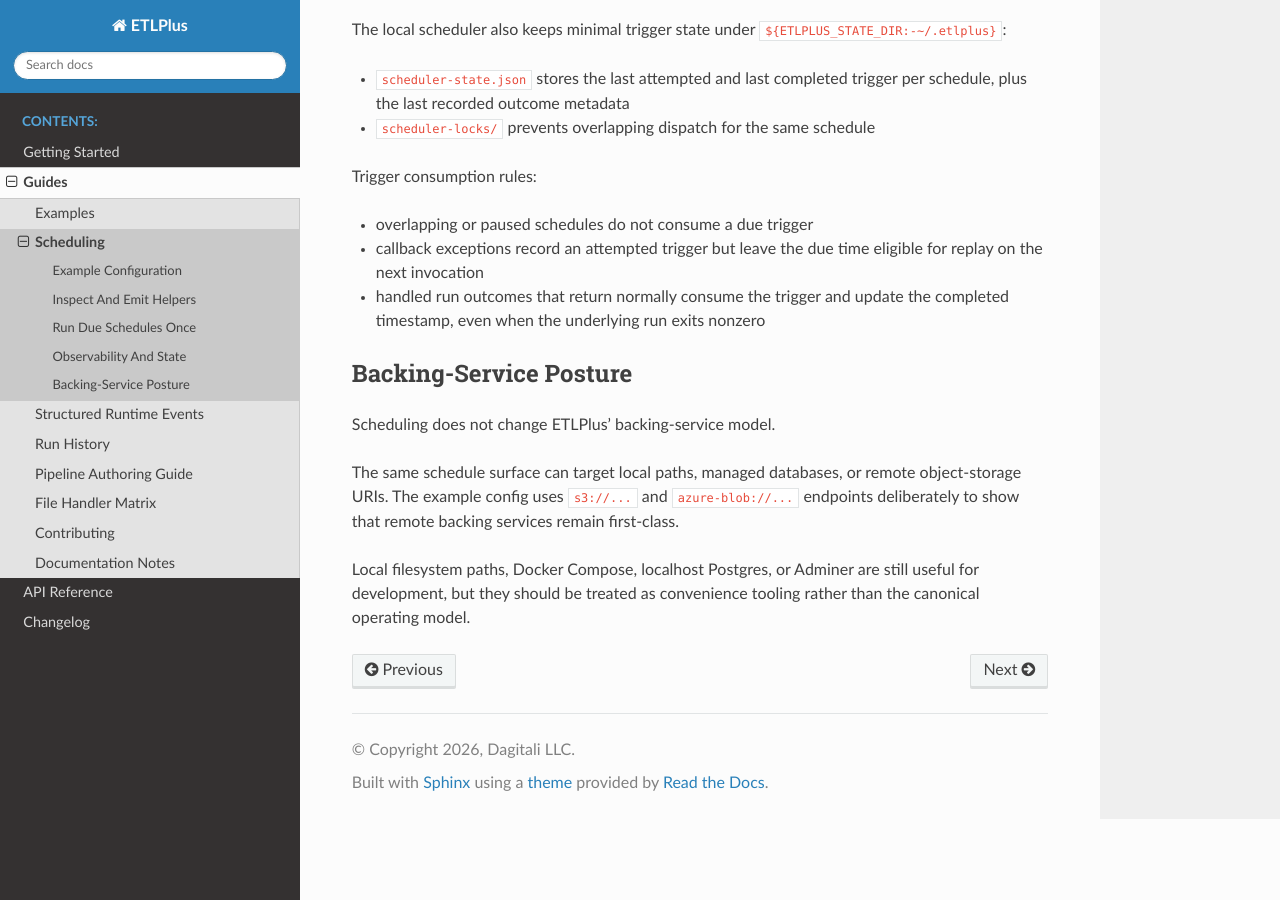
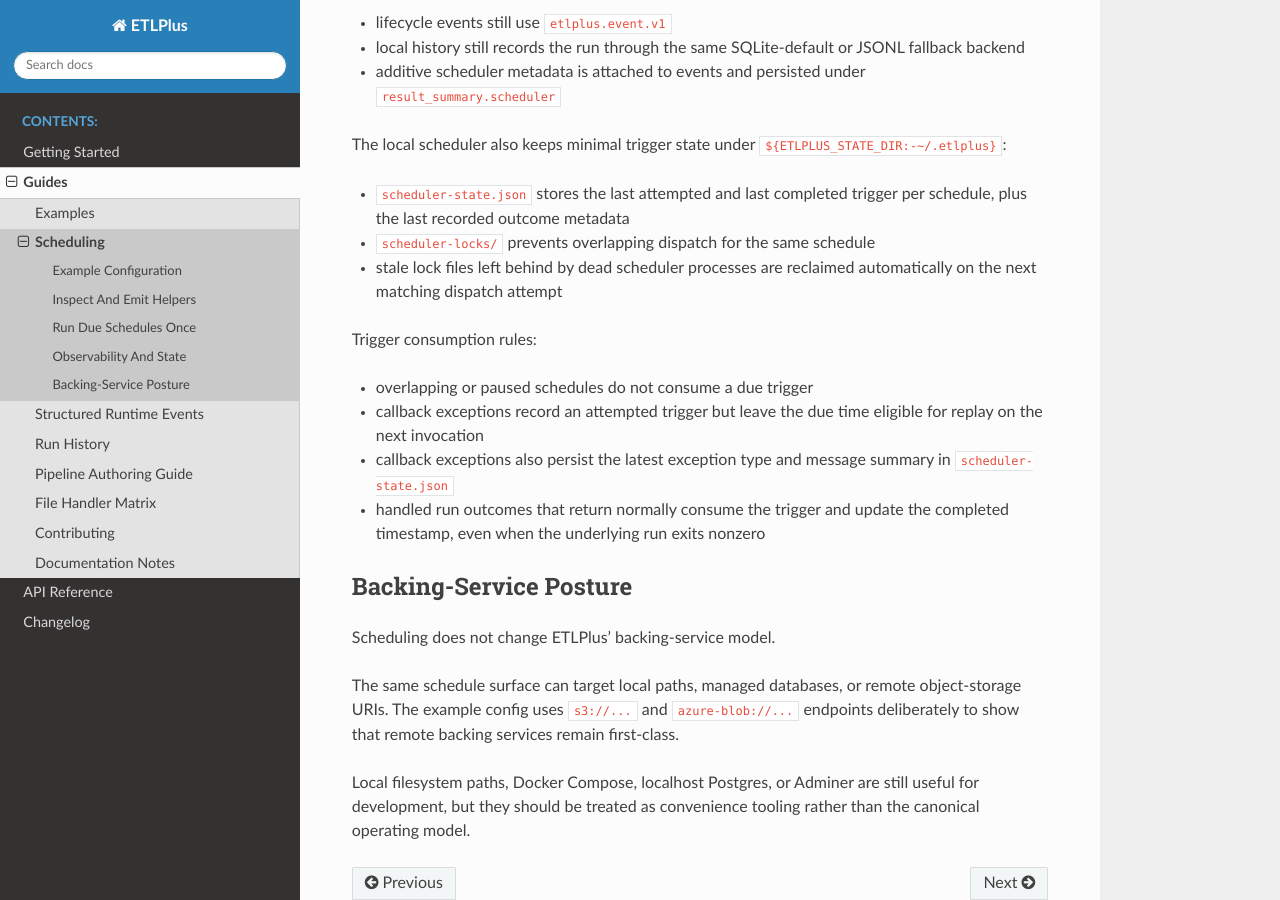
Before and after one commit to Dagitali/ETLPlus, a Sphinx documentation site: the page built from docs/source/guides/scheduling.md, in a window 1280 px wide and 900 px high, scrolled down 2579 px. Built offline with Sphinx 7.4.7 and the Read the Docs theme 3.1.0, drawn with Linux system fonts in a browser that asks for light colours; some of the changed text lies outside the part shown.

Commit message:
docs(readthedocs): Update scheduling.md

````diff
--- a/docs/source/guides/scheduling.md
+++ b/docs/source/guides/scheduling.md
@@ -65,6 +65,12 @@ Inspect all configured schedules:
 etlplus schedule --config examples/configs/scheduling.yml
 ```
 
+Inspect schedules plus persisted local scheduler state:
+
+```bash
+etlplus schedule --config examples/configs/scheduling.yml --show-state
+```
+
 Emit a `crontab` snippet for one schedule:
 
 ```bash
@@ -123,12 +129,16 @@ The local scheduler also keeps minimal trigger state under `${ETLPLUS_STATE_DIR:
 - `scheduler-state.json` stores the last attempted and last completed trigger per schedule, plus the
   last recorded outcome metadata
 - `scheduler-locks/` prevents overlapping dispatch for the same schedule
+- stale lock files left behind by dead scheduler processes are reclaimed automatically on the next
+  matching dispatch attempt
 
 Trigger consumption rules:
 
 - overlapping or paused schedules do not consume a due trigger
 - callback exceptions record an attempted trigger but leave the due time eligible for replay on the
   next invocation
+- callback exceptions also persist the latest exception type and message summary in
+  `scheduler-state.json`
 - handled run outcomes that return normally consume the trigger and update the completed timestamp,
   even when the underlying run exits nonzero
 
````
